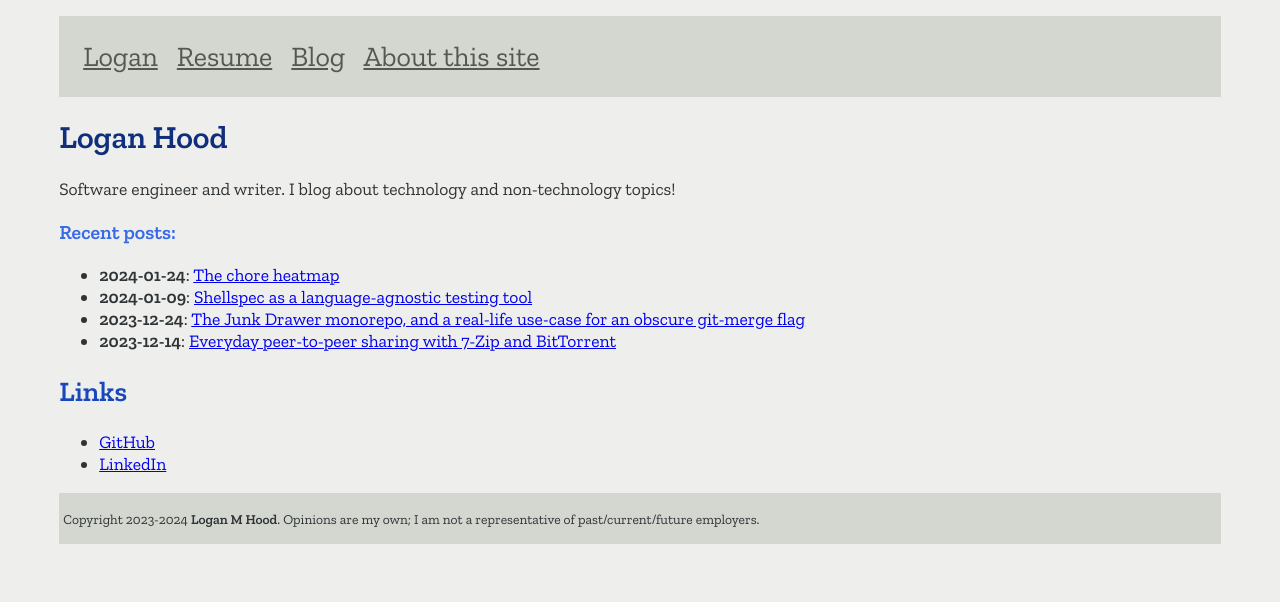
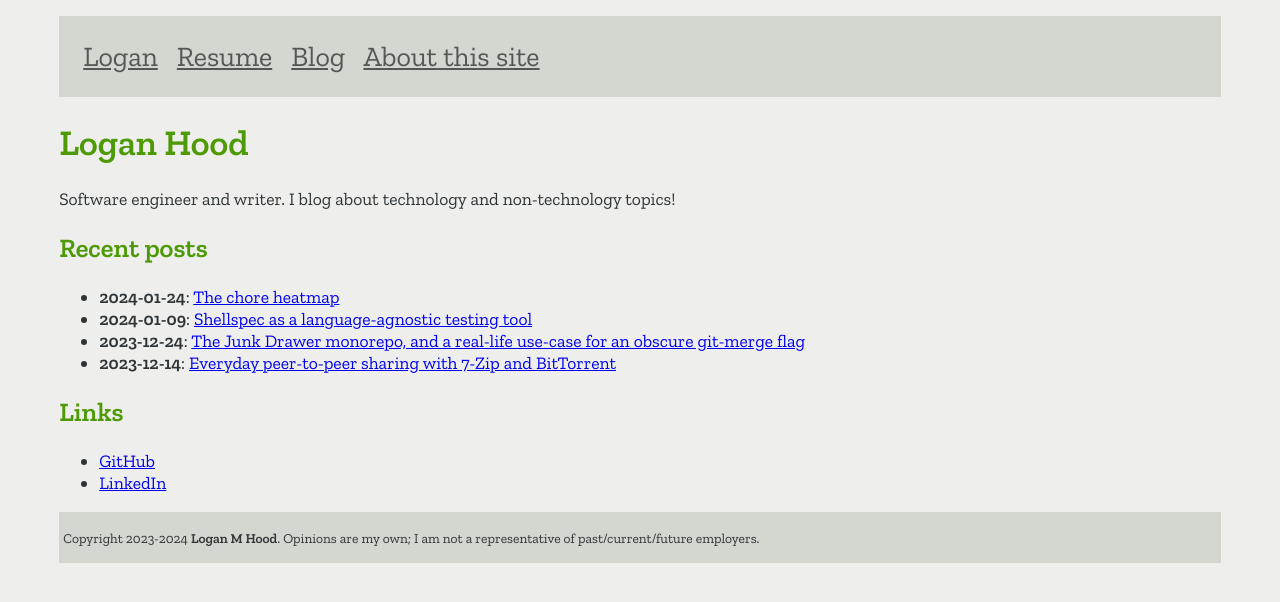
Before and after one commit to hoodlm/loganhooddotcom, a Jekyll site: the page built from index.md, in a window 1280 px wide. Shown: the top 602 px of the page. Built offline with Jekyll 4.4.1, drawn with Linux system fonts in a browser that asks for light colours.

Commit message:
css: headers are green, size tweaks

```diff
--- a/_sass/main.scss
+++ b/_sass/main.scss
@@ -8,9 +8,9 @@ $clr_bkgd_box: #D3D7CF;
 $clr_text: #2e3436;
 $clr_code_text: #000000;
 
-$clr_h1: #0F2E7B;
-$clr_h2: color.scale($clr_h1, $lightness: 20%);
-$clr_h3: color.scale($clr_h1, $lightness: 40%);
+$clr_h1: #4e9a06;
+$clr_h2: $clr_h1;
+$clr_h3: color.scale($clr_h1, $saturation: -25%);
 
 $clr_lightborder: #babdb6;
 $clr_darkborder: black;
@@ -86,12 +86,12 @@ ol, ul, li, p {
 
 h1 {
   color: $clr_h1;
-  font-size: 2.00rem;
+  font-size: 2.25rem;
 }
 
 h2 {
   color: $clr_h2;
-  font-size: 1.75rem;
+  font-size: 1.66rem;
 }
 
 h3 {
--- a/index.md
+++ b/index.md
@@ -7,7 +7,7 @@ title: Logan Hood
 
 Software engineer and writer. I blog about technology and non-technology topics!
 
-### Recent posts:
+## Recent posts
 
 {% for post in site.posts %}
 * **{{ post.date | date: "%Y-%m-%d" }}**: [{{ post.title }}]({{ post.url }}){% endfor %}
```
